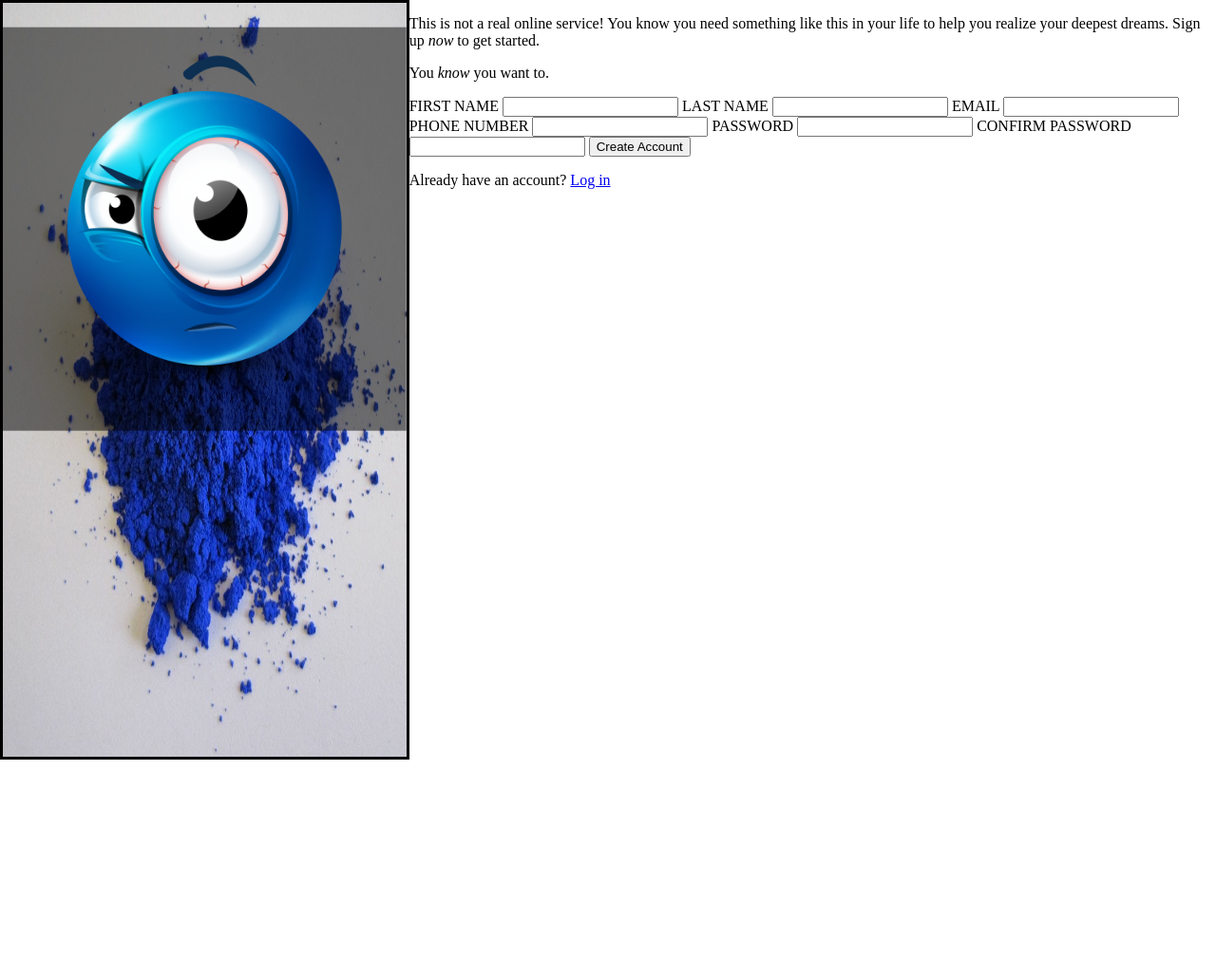
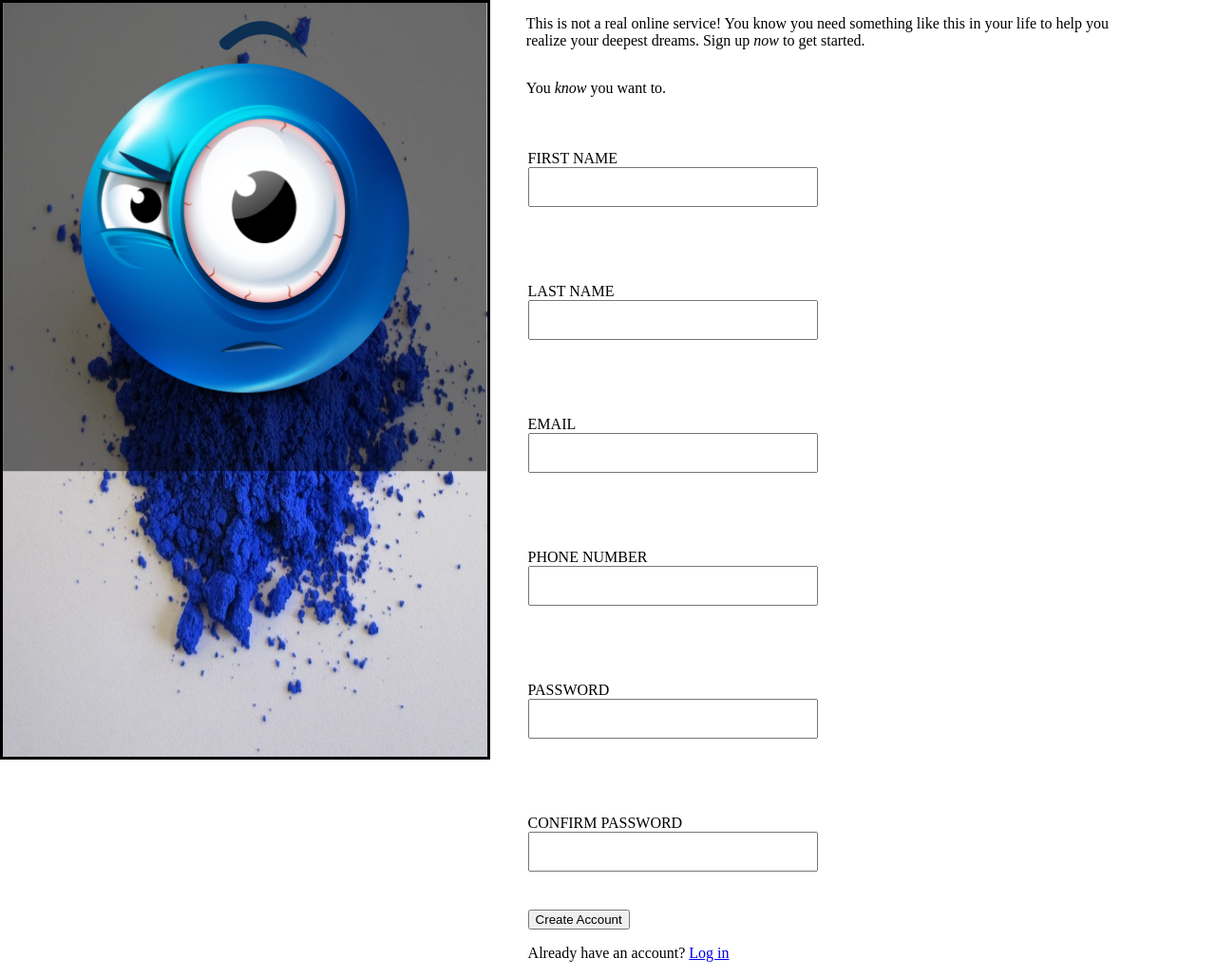
Before and after one commit to zkhan04/sign-up-form, a plain HTML site: page index.html in a window 1280 px wide. Shown: the whole page at 95% size. Before the commit the page ends 800 px from the top, so only its background shows below. Drawn offline with Linux system fonts and the light colour scheme.

Commit message:
Removed unnecessary CSS

```diff
--- a/index.html
+++ b/index.html
@@ -12,30 +12,44 @@
         <div class="overlay-div"><img src="images/bluemoji.png" alt=""></div>
     </div>
     <div class="main-content">
+        <div class="top">
             <p>This is not a real online service! You know you need something like this in your life to help you realize your deepest dreams. Sign up <em>now</em> to get started.</p>
             <p>You <em>know</em> you want to.</p>
+        </div>
         <form action="">
+            <div class="form-inputs">
+                <div class="label-input-set">
                     <label for="first_name">First name</label>
                     <input type="text" name="first_name">
-
+                </div>
+                <div class="label-input-set">
                     <label for="last_name">Last name</label>
                     <input type="text" name="last_name">
-
+                </div>
+                <div class="label-input-set">
                     <label for="email">Email</label>
                     <input type="email" name="email">
-
+                </div>
+                <div class="label-input-set">
                     <label for="phone_number">Phone number</label>
                     <input type="text" name="phone_number">
-
+                </div>
+                <div class="label-input-set">
                     <label for="password">Password</label>
                     <input type="password">
-
+                </div>
+                <div class="label-input-set">
                     <label for="confirm_password">Confirm password</label>
                     <input type="password">
+                </div>
+            </div>
 
             <button type="submit">Create Account</button>
         </form>
-        <p>Already have an account? <a href="https://www.google.com/">Log in</a></p>
+        <div>
+            <p>Already have an account? <a href="https://www.google.com/">Log in</a> </p>
+        </div>
+
     </div>
 </body>
 </html>
--- a/style.css
+++ b/style.css
@@ -1,5 +1,5 @@
-* {
-    box-sizing: border-box;
+:root {
+    --left-margin: 40px;
 }
 
 html, body {
@@ -14,6 +14,7 @@ label {
 
 .sidebar {
     flex: 1;
+    flex-shrink: 0;
     position: relative;
     display: flex;
     border-style: solid;
@@ -42,5 +43,51 @@ body {
 }
 
 .main-content {
-    flex: 2;
+    flex: 1.5;
+    display: flex;
+    flex-direction: column;
+
+    > * {
+        flex: 1;
+        display: flex;
+        flex-direction: column;
+        justify-content: center;
+    }
+
+    .top {
+        padding-left: 5%;
+        padding-right: 10%;
+    }
+
+    .form-inputs {
+        display: flex;
+        flex-direction: row;
+        flex-wrap: wrap;
+
+        .label-input-set {
+            margin: var(--left-margin);
+            width: 40%;
+            display: flex;
+            flex-direction: column;
+            justify-content: start;
+
+            label {
+                align-self: flex-start;
+            }
+
+            input {
+                height: 1.5em;
+                font-size: 1.5em;
+            }
+        }
+    }
+
+    [type='submit'] {
+        align-self: flex-start;
+        margin-left: var(--left-margin);
+    }
+
+    div:last-child {
+        margin-left: var(--left-margin);
+    }
 }
```
Lines whose indentation alone changed are shown as unchanged.
